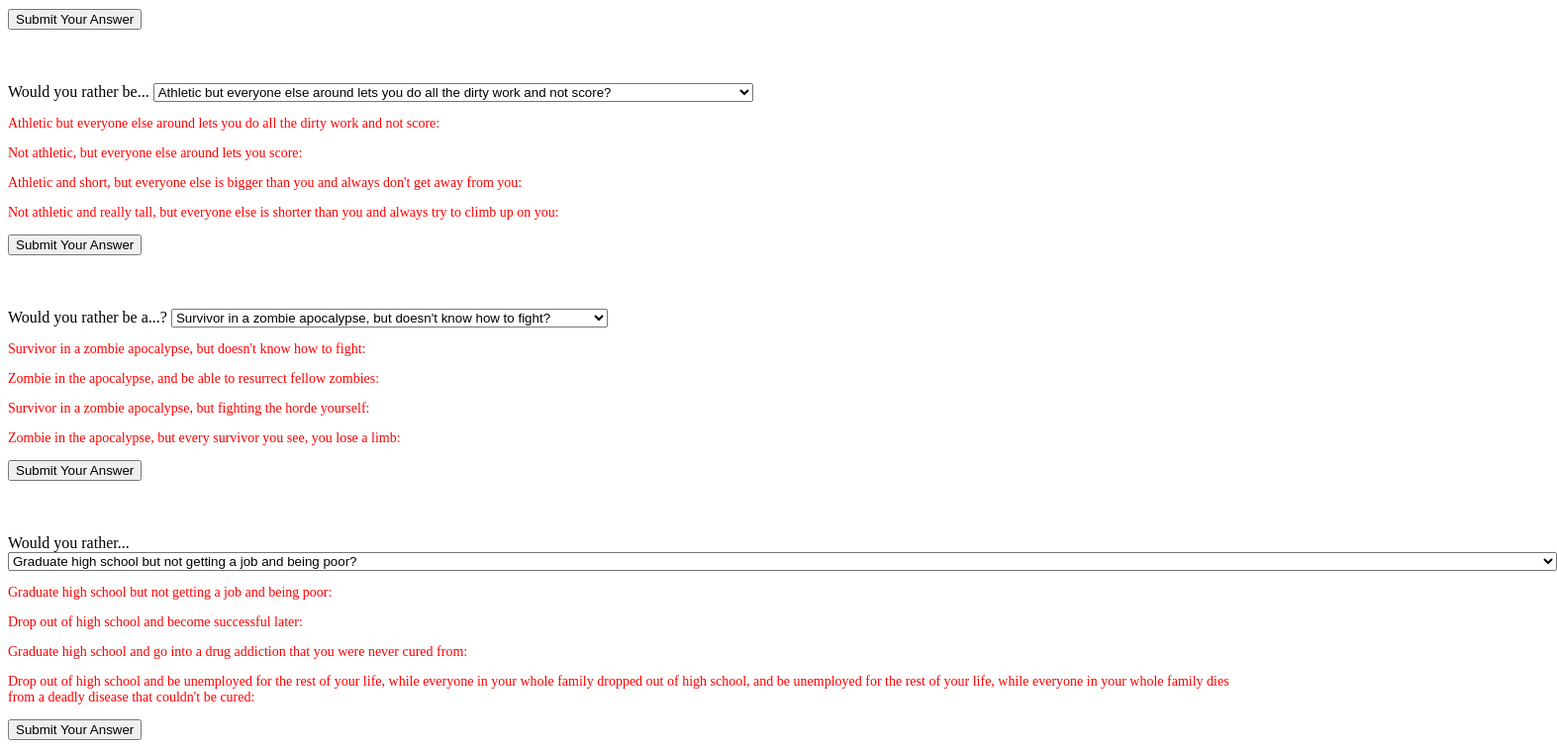
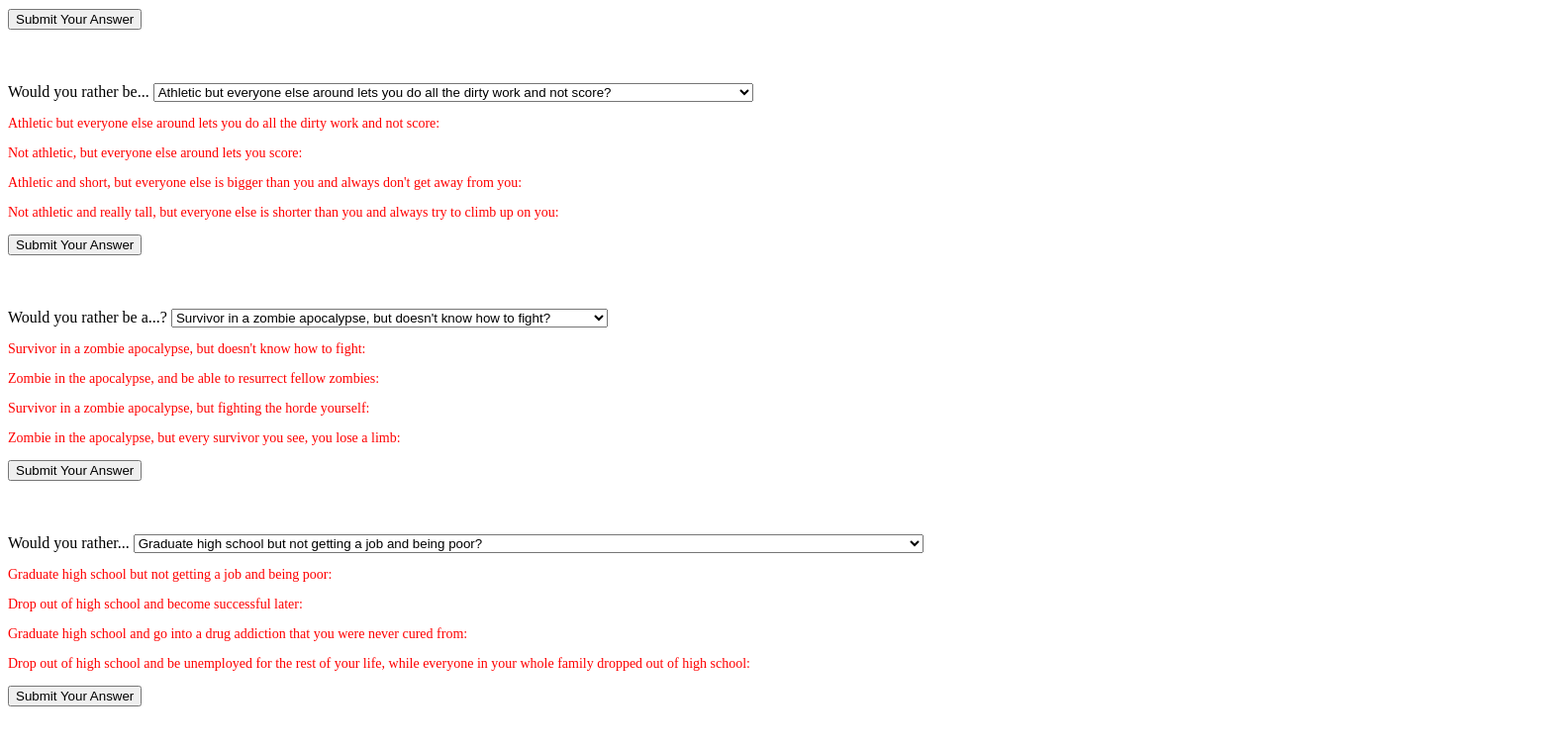
Before and after one commit to J0hnK12/Your-Opinion-Matters-Full-Stack, a website: page public/index.html in a window 1280 px wide. Shown: the part 1578-2334 px from the top of the page at 99% size, 1573 px wide, since content can reach past the window. After the commit the page ends 2300 px from the top, so only its background shows below. Drawn offline with nearby package versions, Linux system fonts and the light colour scheme.

Commit message:
Update index.html

```diff
--- a/public/index.html
+++ b/public/index.html
@@ -313,12 +313,12 @@
         <option value = "al">Graduate high school but not getting a job and being poor?</option>
         <option value = "am">Drop out of high school and become successful later?</option>
         <option value = "an">Graduate high school and go into a drug addiction that you were never cured from?</option>
-        <option value = "ao">Drop out of high school and be unemployed for the rest of your life, while everyone in your whole family dropped out of high school, and be unemployed for the rest of your life, while everyone in your whole family dies from a deadly disease that couldn't be cured?</option>
+        <option value = "ao">Drop out of high school and be unemployed for the rest of your life, while everyone in your whole family dropped out of high school?</option>
     </select>
 <p id = "al">Graduate high school but not getting a job and being poor: </p>
 <p id = "am">Drop out of high school and become successful later: </p>
 <p id = "an">Graduate high school and go into a drug addiction that you were never cured from: </p>
-<p id = "ao">Drop out of high school and be unemployed for the rest of your life, while everyone in your whole family dropped out of high school, and be unemployed for the rest of your life, while everyone in your whole family dies from a deadly disease that couldn't be cured: </p>
+<p id = "ao">Drop out of high school and be unemployed for the rest of your life, while everyone in your whole family dropped out of high school: </p>
     <button id = "10">Submit Your Answer</button>
 <script>
     $("10").click(function() {
@@ -329,7 +329,7 @@
             $("#al").text("Graduate high school but not getting a job and being poor: ");
             $("#am").text("Drop out of high school and become successful later: ");
             $("#an").text("Graduate high school and go into a drug addiction that you were never cured from: ");
-            $("#ao").text("Drop out of high school and be unemployed for the rest of your life, while everyone in your whole family dropped out of high school, and be unemployed for the rest of your life, while everyone in your whole family dies from a deadly disease that couldn't be cured: ");
+            $("#ao").text("Drop out of high school and be unemployed for the rest of your life, while everyone in your whole family dropped out of high school: ");
         })
         .catch(function(error) {
             console.log(error);
```
